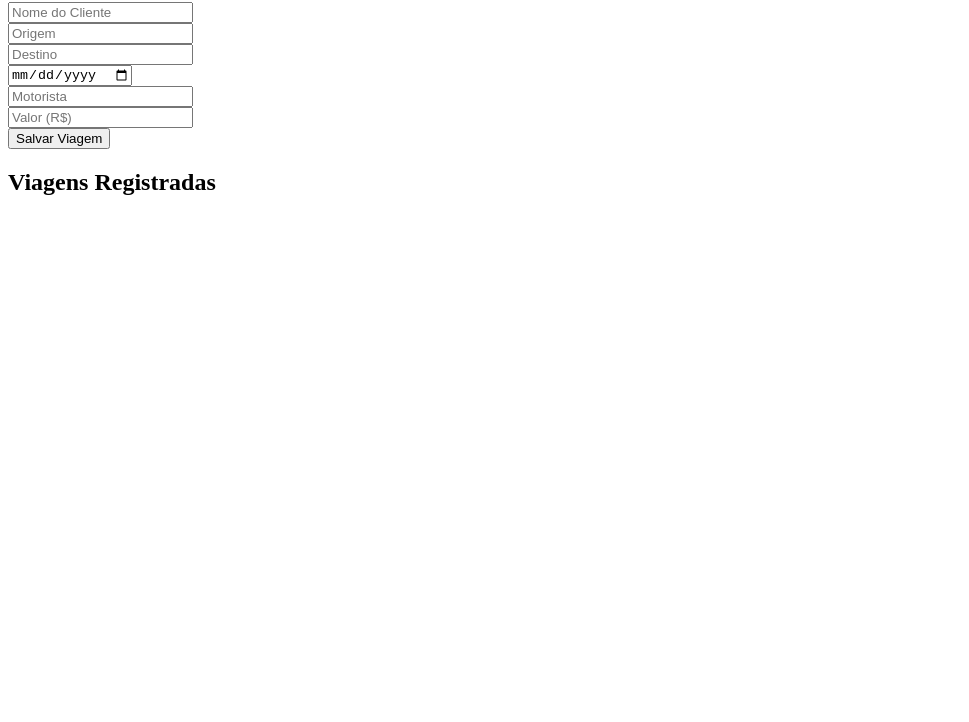
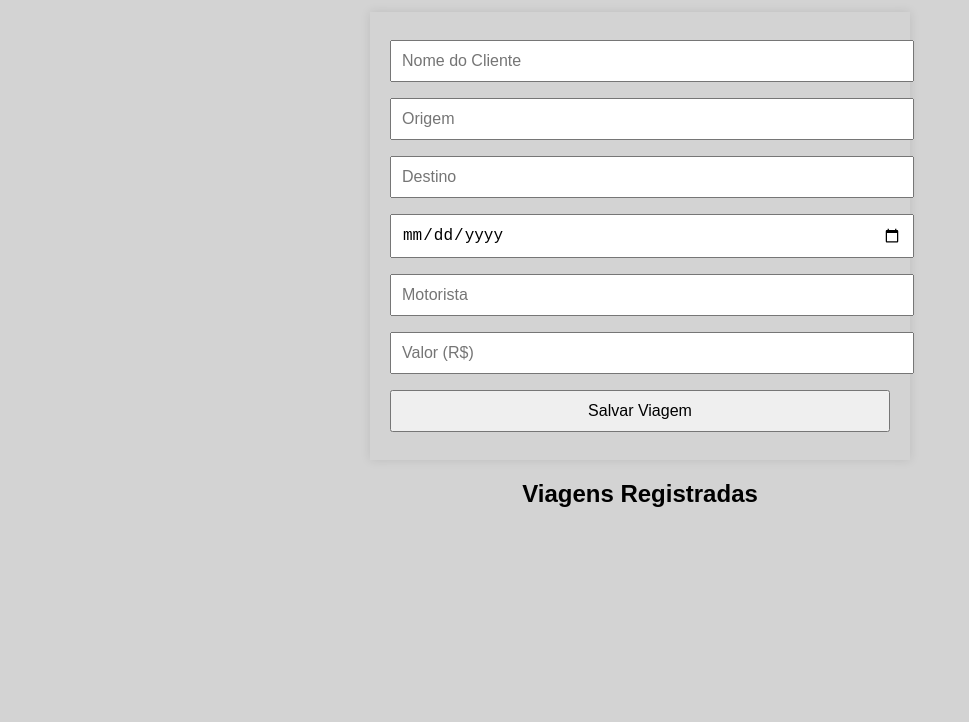
Before and after one commit to eujeffsilv/Transports, a plain HTML site: page index.html in a window 1280 px wide. Shown: the part 78-800 px from the top of the page, without its empty margins (0-969 px from the left). Drawn offline with Linux system fonts and the light colour scheme.

Commit message:
Add files via upload

```diff
--- a/index.html
+++ b/index.html
@@ -4,7 +4,7 @@
   <meta charset="UTF-8">
   <meta name="viewport" content="width=device-width, initial-scale=1.0">
   <title>Sistema de Viagens</title>
-  <link rel="stylesheet" href="index.css">
+  <link rel="stylesheet" href="indice.css">
 </head>
 <body>
 
```
Also changed, not shown: indice.css (indentation only).
